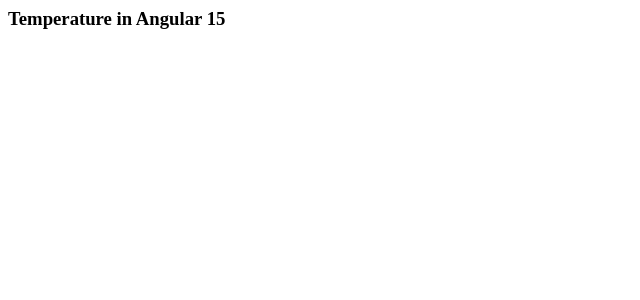
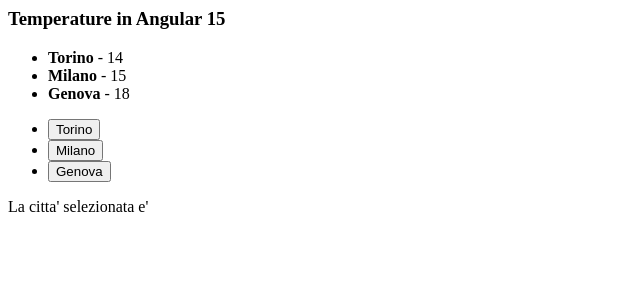
Before and after one commit to saramaenza/lezione11-12_ssw, an Angular app: page / in a window 1280 px wide. Shown: the top 300 px of the page, without its empty margins (0-640 px from the left). Built offline with nearby package versions, Linux system fonts and the light colour scheme.

Commit message:
2 files modified, 1 added

```diff
--- /dev/null
+++ b/src/root/city.ts
@@ -0,0 +1,8 @@
+export class TempCity {
+  nome: string;
+  valore: string;
+  constructor(nome: string, valore: string) {
+    this.nome = nome;
+    this.valore = valore;
+  }
+}
--- a/src/root/root.component.html
+++ b/src/root/root.component.html
@@ -1,3 +1,27 @@
 <h3>
   {{ title }}
 </h3>
+
+<ul>
+  <li *ngFor="let city of cities">
+    <b>{{ city.nome }}</b> - {{ city.valore }}
+  </li>
+</ul>
+
+<ul>
+  <li *ngFor="let city of cities">
+    <button (click)="seleziona(city.nome)">{{ city.nome }}</button>
+  </li>
+</ul>
+
+<p>La citta' selezionata e' {{ selezionata }}</p>
+
+<p *ngIf="selezionata !== undefined">
+  La citta’ selezionata e’ {{ selezionata }}<br />
+  <button (click)="clean()">Chiudi</button>
+</p>
+
+<p *ngIf="selezione !== undefined">
+  La temperatura a {{ selezione.nome }} e’ di {{ selezione.valore }} gradi
+  <button (click)="clean2()">Chiudi</button>
+</p>
--- a/src/root/root.component.ts
+++ b/src/root/root.component.ts
@@ -1,13 +1,42 @@
+import { CommonModule } from '@angular/common';
 import { Component, OnInit, VERSION } from '@angular/core';
+import { TempCity } from './city';
 
 @Component({
   selector: 'app-root',
   templateUrl: './root.component.html',
   styleUrls: ['./root.component.css'],
   standalone: true,
+  imports: [CommonModule],
 })
 export class RootComponent implements OnInit {
   title: string = 'Temperature in Angular ' + VERSION.major;
+  cities: Array<TempCity> = [
+    new TempCity('Torino', '14'),
+    new TempCity('Milano', '15'),
+    new TempCity('Genova', '18'),
+  ];
+  seleziona(name: string) {
+    this.selezionata = name;
+  }
+  selezionata: string | undefined;
+
+  clean() {
+    this.selezionata = undefined;
+  }
+
+  seleziona2(name: string) {
+    var trovato: Array<TempCity> = this.cities.filter(
+      (el) => el.nome === name //criterio per la ricerca. Ottengo un array di oggetti
+    );
+    this.selezione = trovato[0]; //ottengo l’oggetto in prima posizione, che è anche l’unico, le città sono univoche
+  }
+  selezione: TempCity | undefined;
+
+  clean2() {
+    this.selezione = undefined;
+  }
+
   constructor() {}
 
   ngOnInit() {}
```
